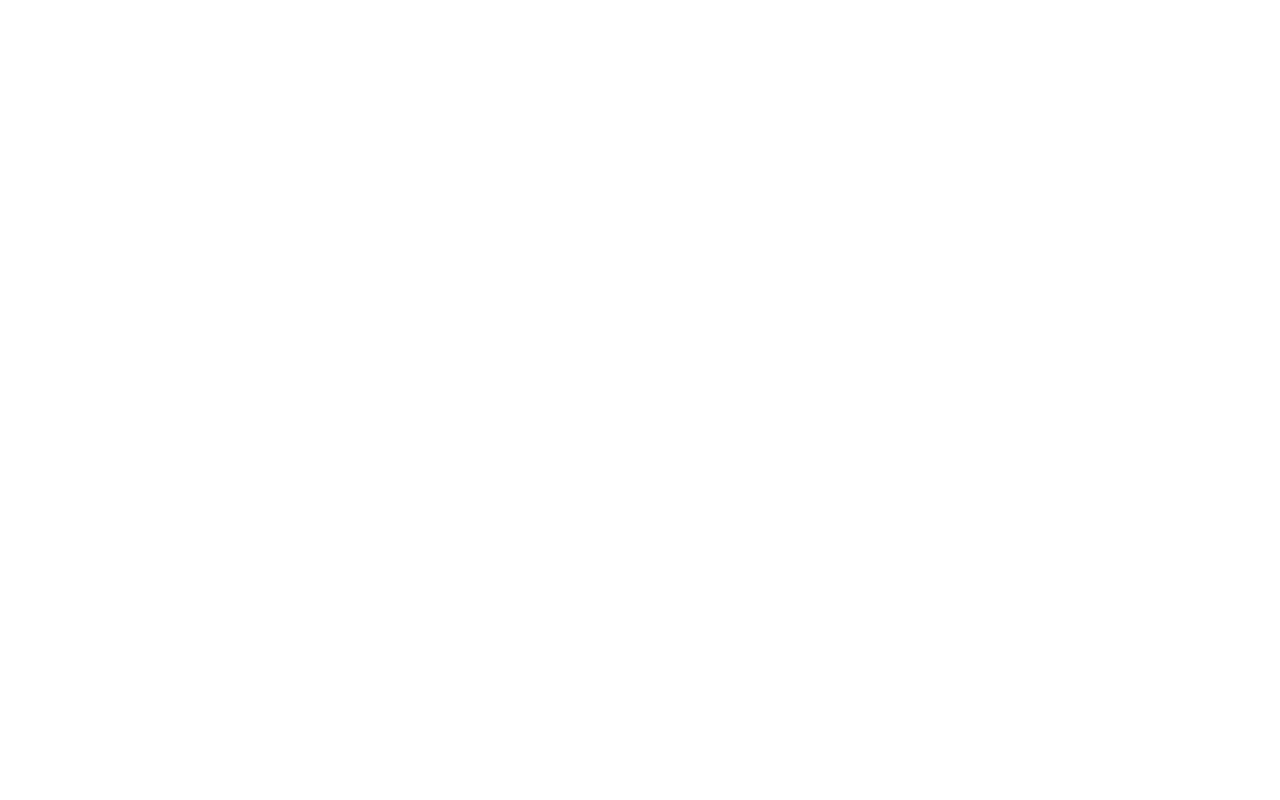
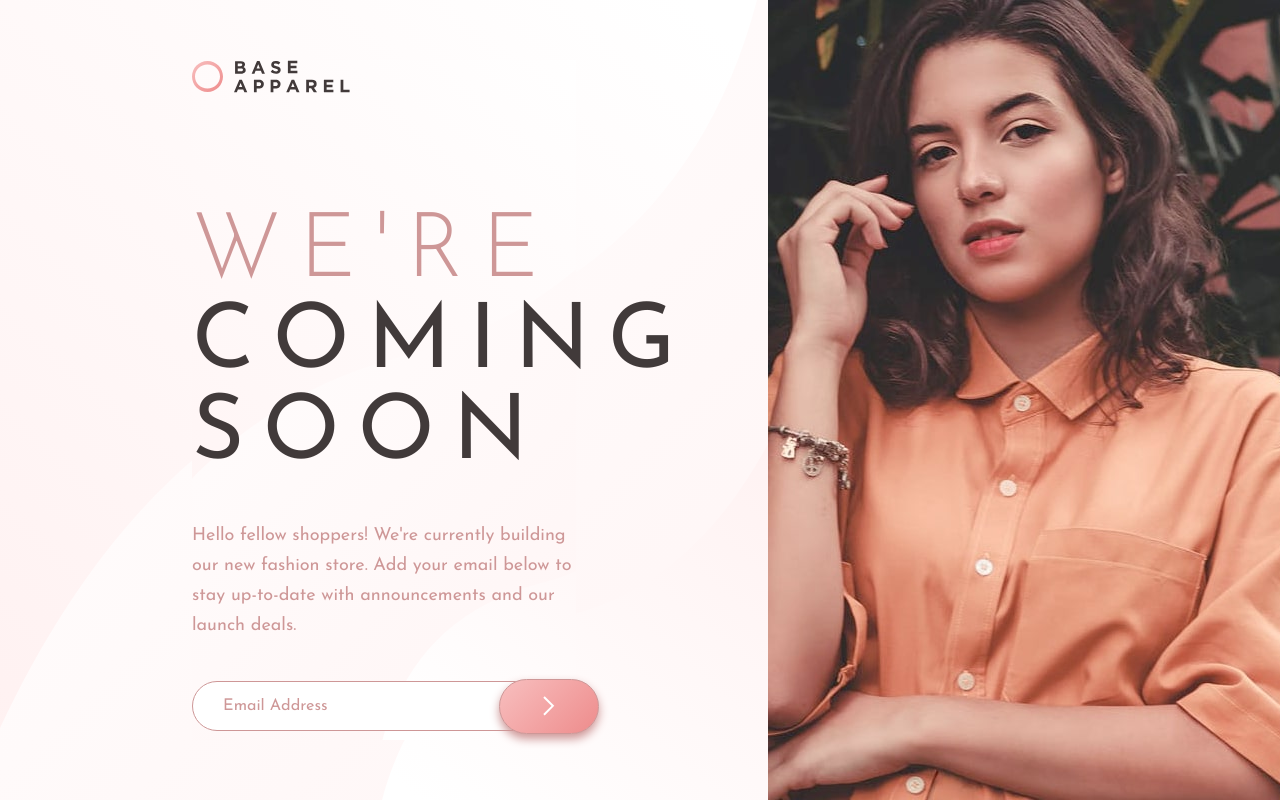
Before and after one commit to proXDhiya/Base-Apparel-coming-soon-page-challenge-hub-my-solution, a plain HTML site: page index.html in a window 1280 px wide. Drawn offline with Linux system fonts and the light colour scheme.

Commit message:
desktop version conpleted

```diff
--- a/css/style.css
+++ b/css/style.css
@@ -14,7 +14,7 @@
 
     /*fonts*/
     --font-family: 'Josefin Sans', sans-serif;
-    --font-size: 16px;
+    --font-size: 18px;
     --font-weight-light: 300;
     --font-weight-regular: 400;
     --font-weight-bold: 600;
@@ -37,3 +37,133 @@ body {
     font-weight: var(--font-weight-regular);
     color: var(--Dark-Grayish-Red);
 }
+
+h1 {
+    font-size: 500%;
+    text-transform: uppercase;
+    font-weight: var(--font-weight-regular);
+    letter-spacing: 18px;
+}
+
+span {
+    font-weight: var(--font-weight-light);
+    color: var(--Desaturated-Red);
+}
+
+p {
+    line-height: 30px;
+    color: var(--Desaturated-Red);
+}
+
+input {
+    color: var(--Dark-Grayish-Red);
+    font-weight: var(--font-weight-regular);
+    font-size: 90%;
+    font-family: inherit;
+}
+
+.coming-soon {
+    width: 100vw;
+    height: 100vh;
+    display: grid;
+    grid-template-columns: 60% 40%;
+    overflow: hidden;
+}
+
+.coming-soon div:last-child {
+    background-image: url(../images/hero-desktop.jpg);
+    background-position: center;
+    background-repeat: no-repeat;
+    background-size: cover;
+    background-clip: content-box;
+}
+
+.coming-soon div:first-child {
+    background-image: url(../images/bg-pattern-desktop.svg), var(--gradient-1);
+    background-position: center;
+    background-repeat: no-repeat;
+    background-size: cover;
+    background-clip: content-box;
+    position: relative;
+    width: 100%;
+    height: 100%;
+}
+
+.coming-soon div:first-child div {
+    position: absolute;
+    inset: 0;
+    margin: auto;
+    width: 50%;
+    height: 85%;
+}
+
+.coming-soon div:first-child div h1 {
+    margin-top: 110px;
+}
+
+.coming-soon div:first-child div p {
+    margin: 40px 0;
+}
+
+/******************************************************************************/
+
+input[type="email"] {
+    width: 100%;
+    height: 50px;
+    border-radius: 25px;
+    padding-left: 25px;
+    border: .5px solid var(--Desaturated-Red);
+}
+
+input[type="email"]::placeholder {
+    color: var(--Desaturated-Red);
+    font-weight: var(--font-weight-regular);
+}
+
+.error {
+    border: 2px solid var(--Soft-Red) !important;
+    background-image: url(../images/icon-error.svg);
+    background-repeat: no-repeat;
+    background-position: right 110px top 12px;
+}
+
+.error-msg {
+    color: var(--Soft-Red);
+    margin: 0;
+    position: relative;
+    top: -90px;
+    left: 30px;
+    font-size: 90%;
+}
+
+.error-none {
+    display: none;
+}
+
+/******************************************************************************/
+
+input[type="submit"] {
+    width: 100px;
+    height: 55px;
+    border-radius: 27.5px;
+    border: .5px solid var(--Desaturated-Red);
+    cursor: pointer;
+    margin-left: 80%;
+    position: relative;
+    top: -52.5px;
+    background-image: url(../images/icon-arrow.svg), var(--gradient-2);
+    background-position: center;
+    background-repeat: no-repeat;
+    box-shadow: 0px 5px 10px 0px var(--Desaturated-Red);
+    transition: box-shadow .5s, background 1ms;
+}
+
+input[type="submit"]:focus,
+input[type="submit"]:hover,
+input[type="submit"]:active {
+    background-image: url(../images/icon-arrow.svg);
+    background-color: var(--Soft-Red);
+    box-shadow: 0px 8px 10px 2px var(--Desaturated-Red);
+}
+
+/*******************************************************************************/
--- a/index.html
+++ b/index.html
@@ -9,18 +9,28 @@
   </head>
 
   <body>
+    <main class="coming-soon">
+      <div>
+        <div>
+          <img src="./images/logo.svg" alt="logo">
+          <h1><span>We're</span> coming soon</h1>
+          <p>
+            Hello fellow shoppers! We're currently building our new fashion store.
+            Add your email below to stay up-to-date with announcements and our launch deals.
+          </p>
+          <form action="#">
+            <input type="email" name="email" placeholder=" Email Address">
+            <input type="submit" value="">
+            <p class="error-msg error-none">Please provide a valide email!</p>
+          </form>
+        </div>
+      </div>
 
+      <!--this div block for the background image-->
+      <div></div>
+    </main>
 
     <!--my js code-->
     <script src="./js/app.js"></script>
   </body>
 </html>
-
-<!--
-  We're coming soon
-
-  Hello fellow shoppers! We're currently building our new fashion store.
-  Add your email below to stay up-to-date with announcements and our launch deals.
-
-  Email Address
--->
--- a/js/app.js
+++ b/js/app.js
@@ -1 +1,22 @@
 'use strict';
+
+// validate check function
+const validate = function(email) {
+    var re = /\S+@\S+\.\S+/;
+    return re.test(email);
+}
+
+// selectors
+const email = document.querySelector('input[type="email"]');
+const btn = document.querySelector('input[type="submit"]');
+const errorMsg = document.querySelector('.error-msg');
+
+// click event
+btn.addEventListener(
+    'click', function() {
+        if (!validate(email.textContent)) {
+            errorMsg.classList.remove('error-none');
+            email.classList.add('error');
+        }
+    }
+);
```
